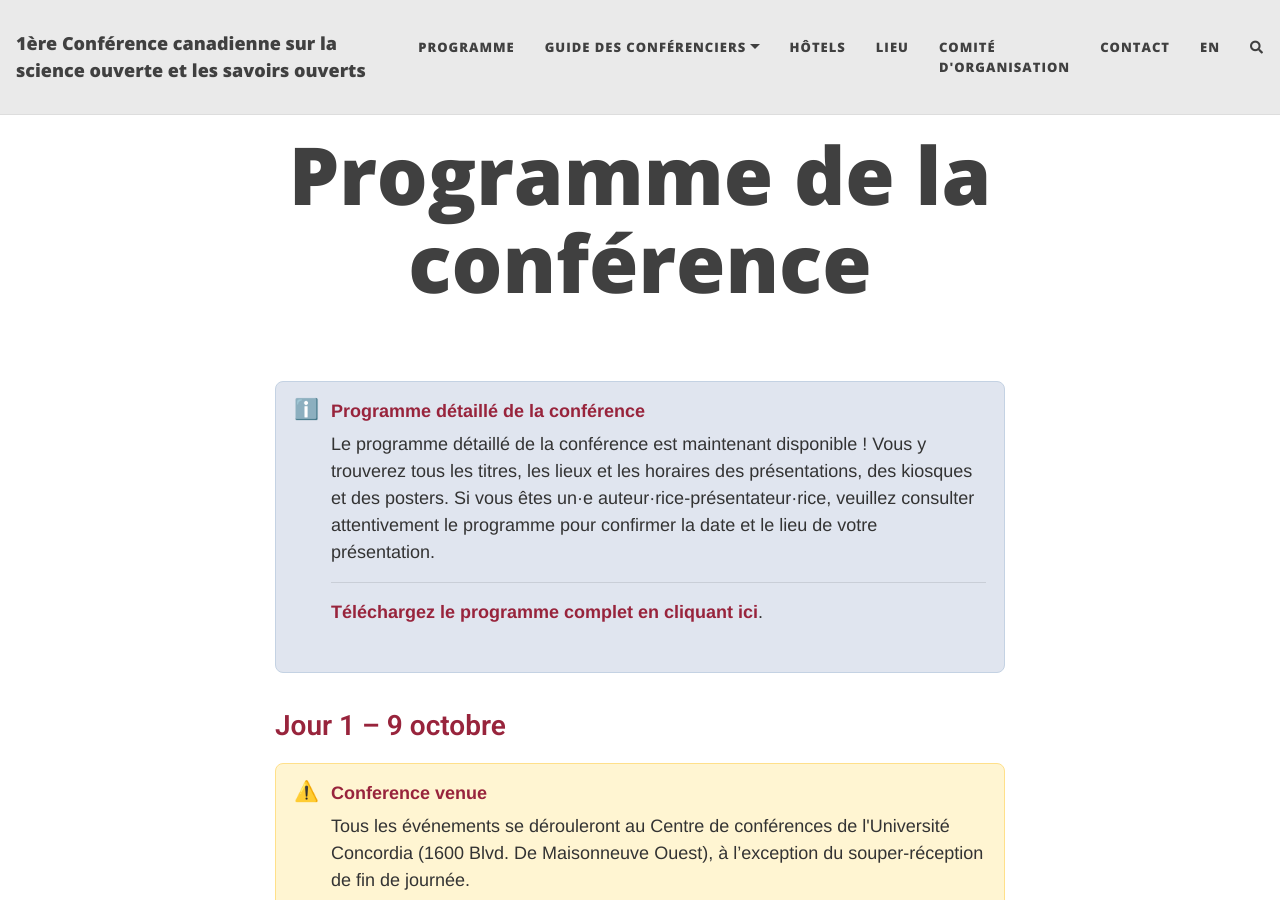
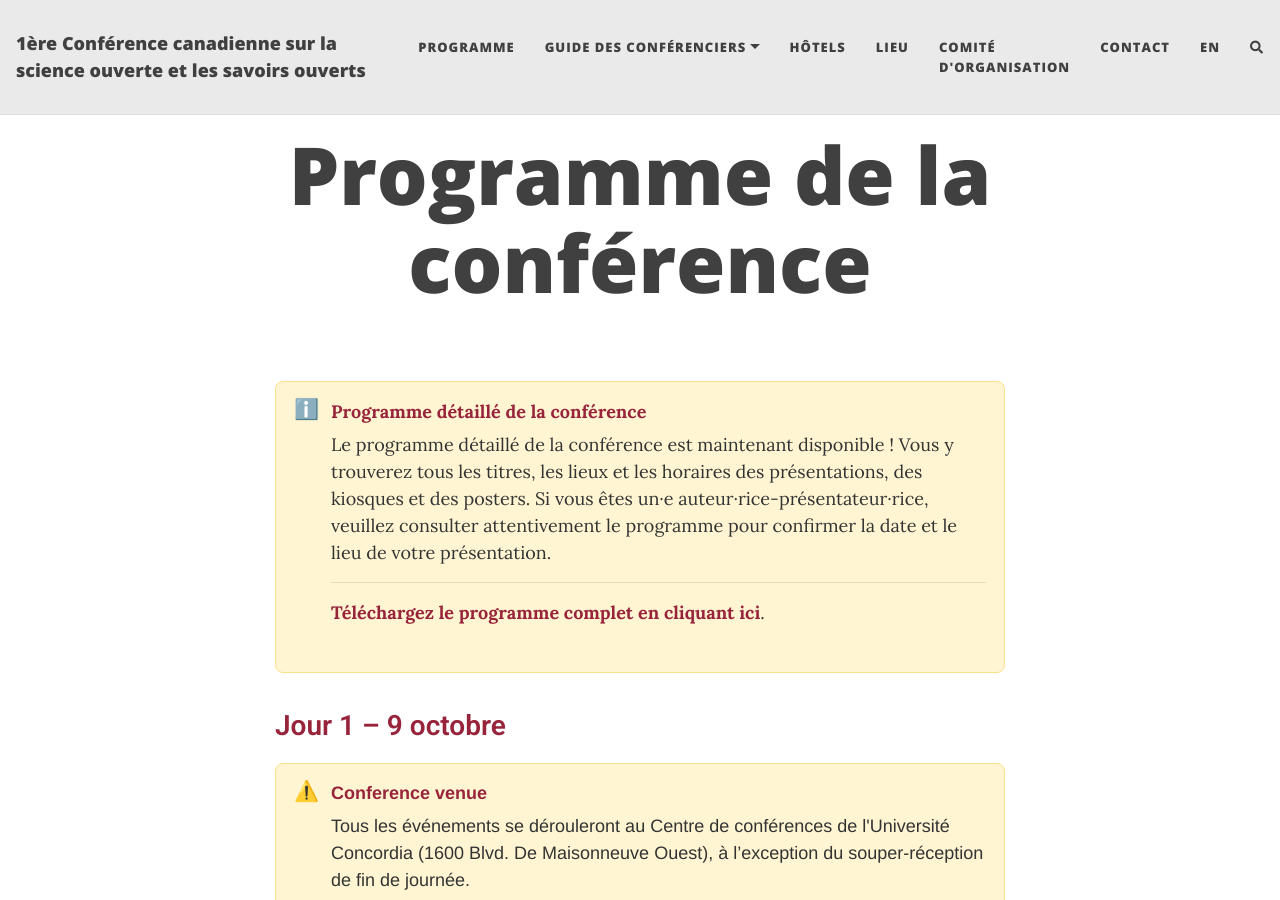
Before and after one commit to oscanada/oscanada.github.io, a Jekyll site: the page built from fr/program.html, in a window 1280 px wide and 900 px high. Built offline with Jekyll 4.4.1, drawn with Linux system fonts in a browser that asks for light colours; nearby versions of some CDN libraries; comment, search, counter and statistics services are not loaded.

Commit message:
Update program.html

```diff
--- a/fr/program.html
+++ b/fr/program.html
@@ -150,7 +150,7 @@ cover-img:
 
 <br>
 
-<div class="callout_info">
+<div class="callout_warning">
   <div class="callout__icon">ℹ️</div>
   <div>
     <p class="callout__title">Programme détaillé de la conférence</p>
```
